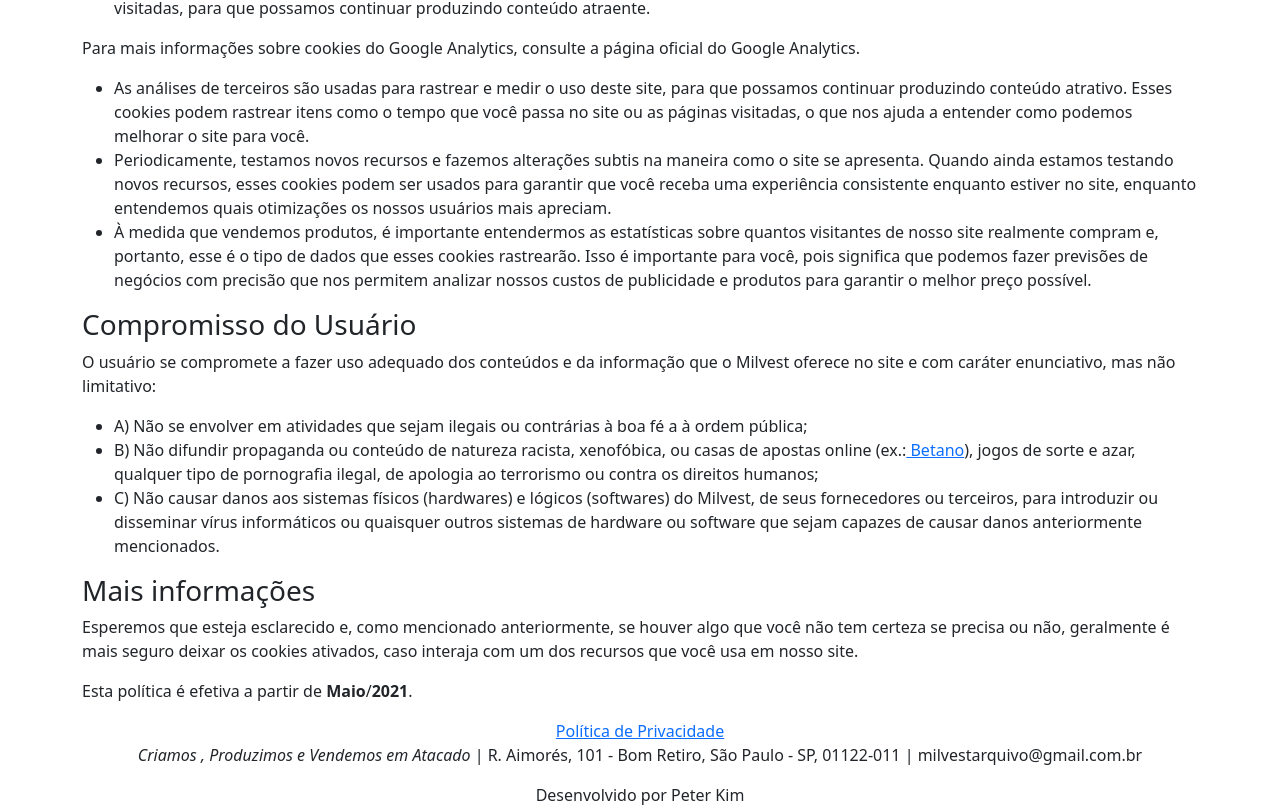
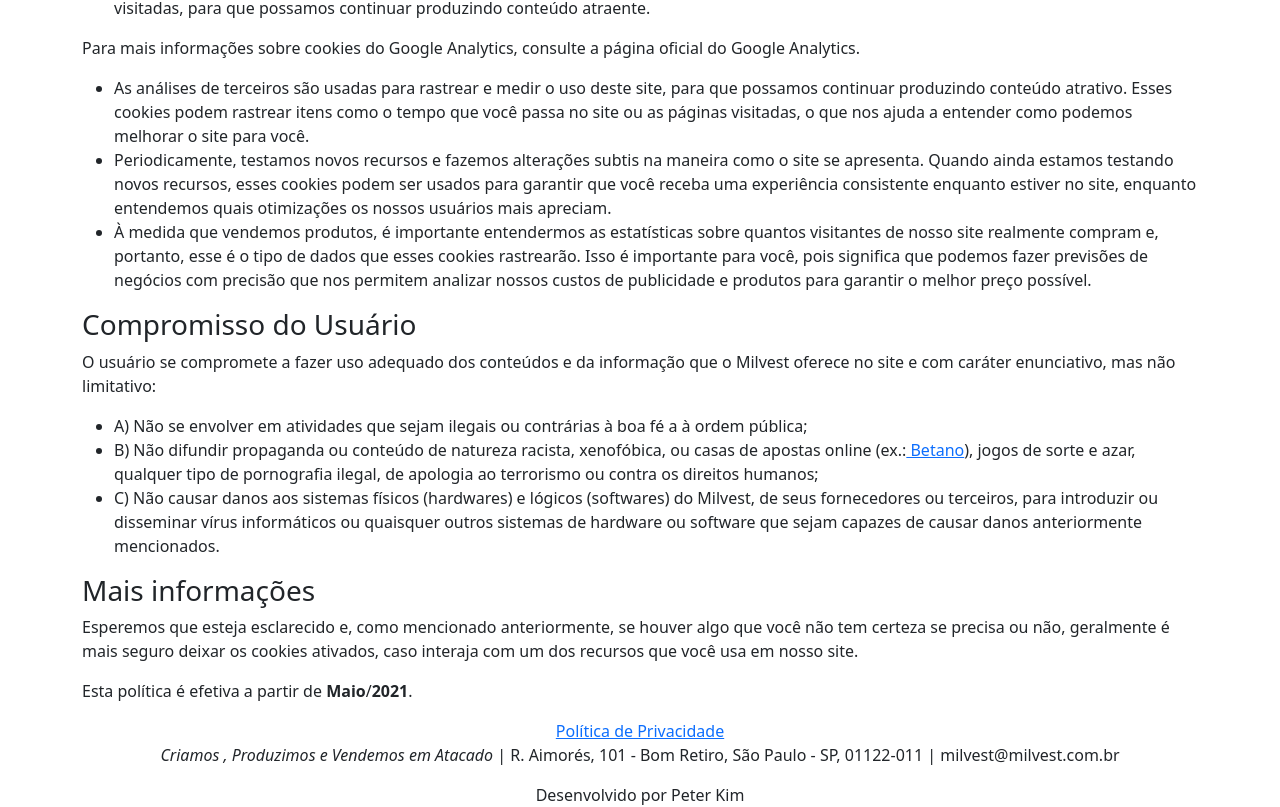
Before and after one commit to balaclavaboyz/milvest_react, a React (Create React App) app: page /politica in a window 1280 px wide. Shown: the part 1215-2022 px from the top of the page. Built offline with nearby package versions, Linux system fonts and the light colour scheme.

Commit message:
footer email, changed para melhor

```diff
--- a/src/Components/Footer.jsx
+++ b/src/Components/Footer.jsx
@@ -22,7 +22,7 @@ const Footer = () => {
           <a href="/politica">Política de Privacidade</a>
         <p>
           <i>Criamos , Produzimos e Vendemos em Atacado</i> | R. Aimorés, 101 -
-          Bom Retiro, São Paulo - SP, 01122-011 | milvestarquivo@gmail.com.br
+          Bom Retiro, São Paulo - SP, 01122-011 | milvest@milvest.com.br
         </p>
         <p>Desenvolvido por Peter Kim</p>
       </div>
```
